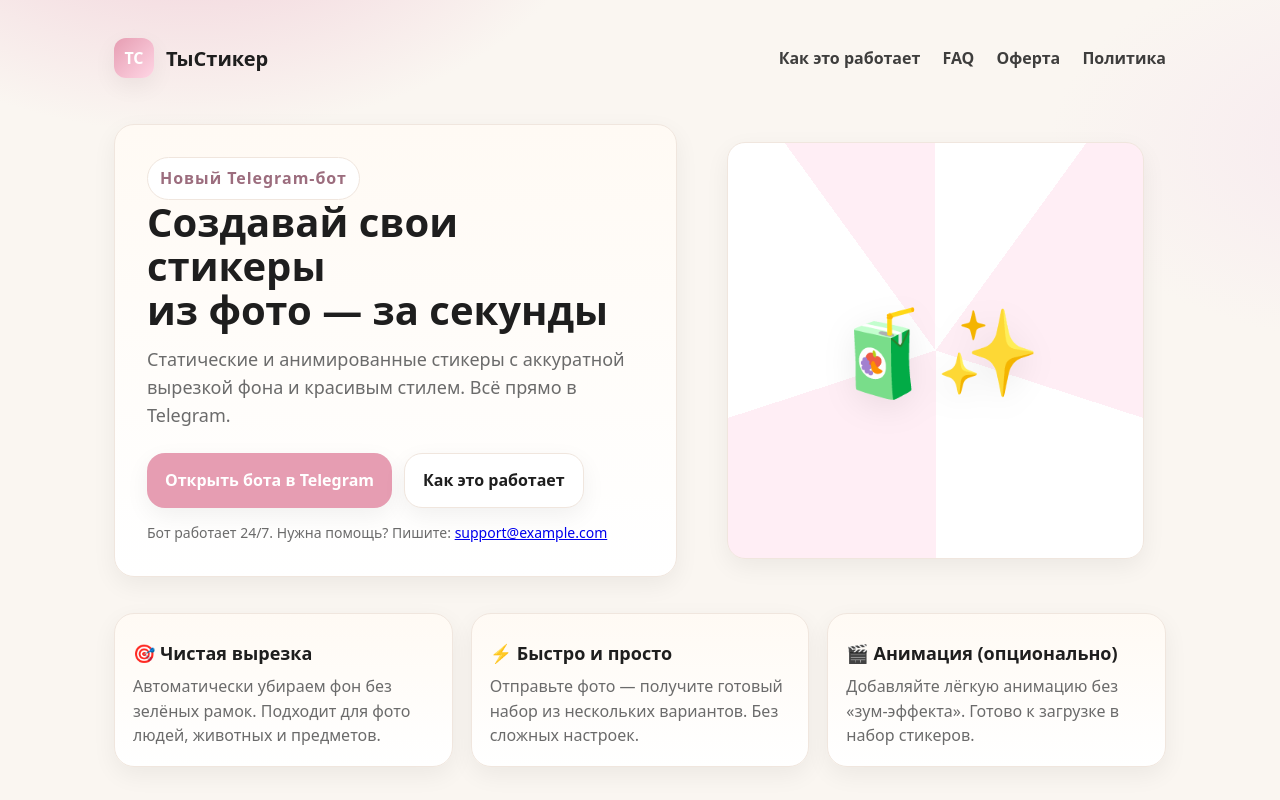
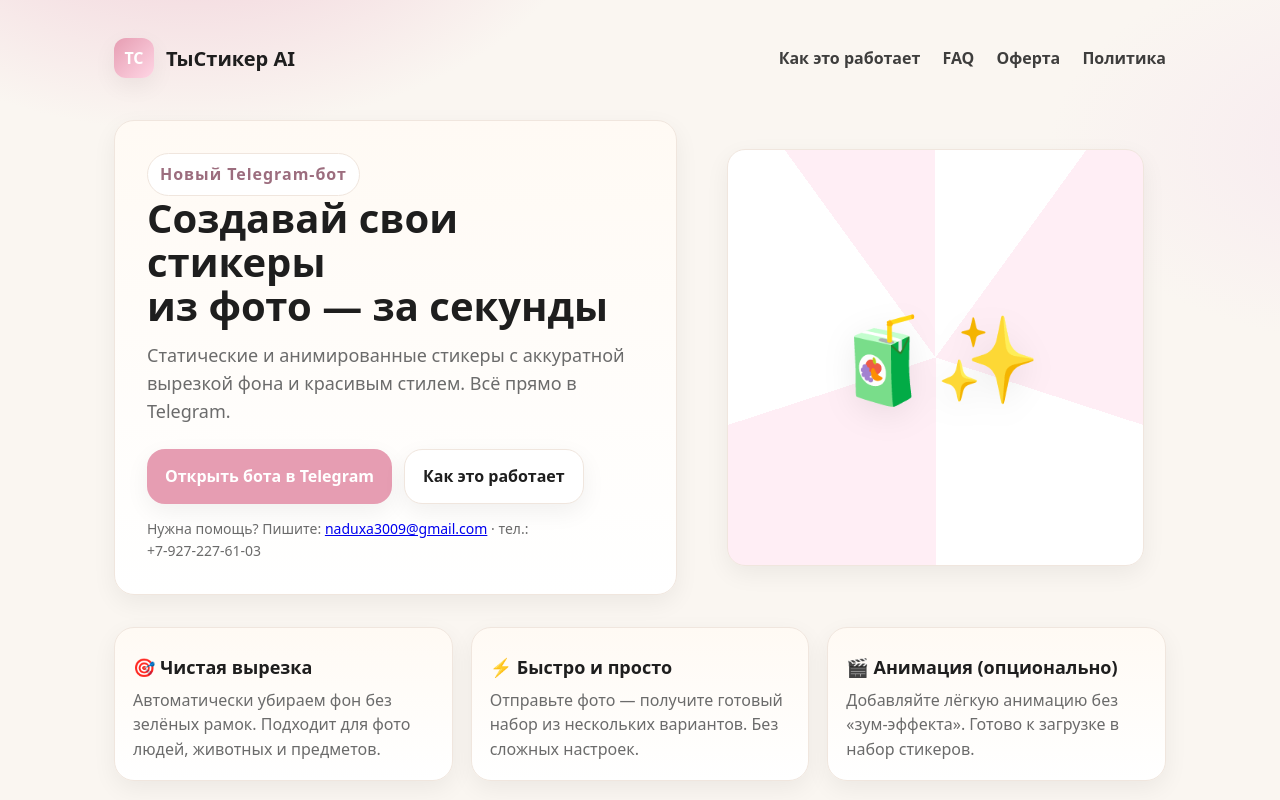
Before and after one commit to Naduxa/ai_sticks, a plain HTML site: page index.html in a window 1280 px wide. Shown: the top 800 px of the page. Drawn offline with Linux system fonts and the light colour scheme.

Commit message:
Update index.html

```diff
--- a/index.html
+++ b/index.html
@@ -2,10 +2,10 @@
 <html lang="ru">
 <head>
   <meta charset="utf-8">
-  <title>ТыСтикер — бот для создания стикеров из фото</title>
+  <title>ТыСтикер AI — бот для создания стикеров из фото</title>
   <meta name="viewport" content="width=device-width, initial-scale=1">
   <meta name="description" content="Создавай статические и анимированные стикеры из своих фотографий в Telegram за секунды.">
-  <meta property="og:title" content="ТыСтикер — Создавай свои стикеры">
+  <meta property="og:title" content="ТыСтикер AI — Создавай свои стикеры">
   <meta property="og:description" content="Красивые стикеры из фото: быстро, удобно, прямо в Telegram.">
   <meta property="og:type" content="website">
   <meta property="og:image" content="og-cover.png">
@@ -17,7 +17,7 @@
     <header class="header">
       <a class="brand" href="/">
         <div class="logo">ТС</div>
-        <h1>ТыСтикер</h1>
+        <h1>ТыСтикер AI</h1>
       </a>
       <nav class="nav">
         <a href="#how">Как это работает</a>
@@ -36,7 +36,7 @@
           <a class="btn primary" href="https://t.me/tyStickerBot" target="_blank" rel="noopener">Открыть бота в Telegram</a>
           <a class="btn secondary" href="#how">Как это работает</a>
         </div>
-        <div style="margin-top:14px;color:var(--muted);font-size:14px">Бот работает 24/7. Нужна помощь? Пишите: <a href="mailto:support@example.com">support@example.com</a></div>
+        <div style="margin-top:14px;color:var(--muted);font-size:14px">Нужна помощь? Пишите: <a href="mailto:naduxa3009@gmail.com">naduxa3009@gmail.com</a> · тел.: +7‑927‑227‑61‑03</div>
       </div>
       <div class="hero-visual">
         <div class="hero-sticker">
@@ -56,7 +56,7 @@
       </div>
       <div class="card feature">
         <h3>🎬 Анимация (опционально)</h3>
-        <p>Добавляйте лёгкую анимацию без «зум-эффекта». Готово к загрузке в набор стикеров.</p>
+        <p>Добавляйте лёгкую анимацию без «зум‑эффекта». Готово к загрузке в набор стикеров.</p>
       </div>
     </section>
 
@@ -89,7 +89,7 @@
 
     <footer>
       <div class="container" style="padding:0">
-        © 2025 «ТыСтикер». <a href="offer.html">Публичная оферта</a> · <a href="privacy.html">Политика конфиденциальности</a>
+        © 2025 «ТыСтикер AI». <a href="offer.html">Публичная оферта</a> · <a href="privacy.html">Политика конфиденциальности</a>
       </div>
     </footer>
   </div>
```
